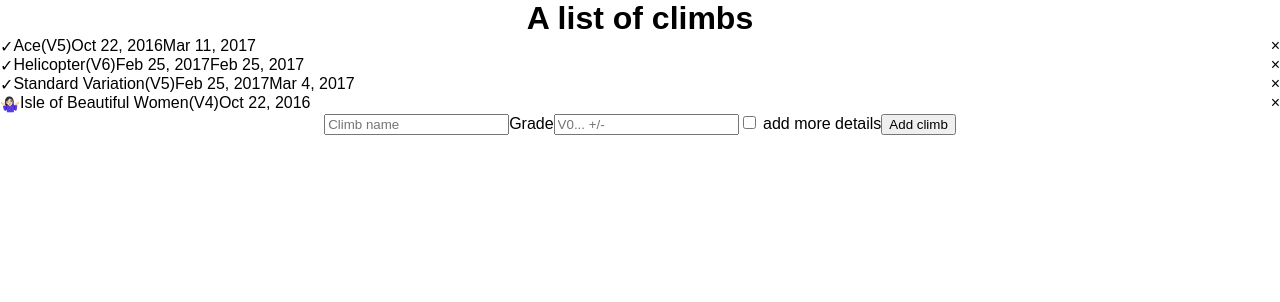
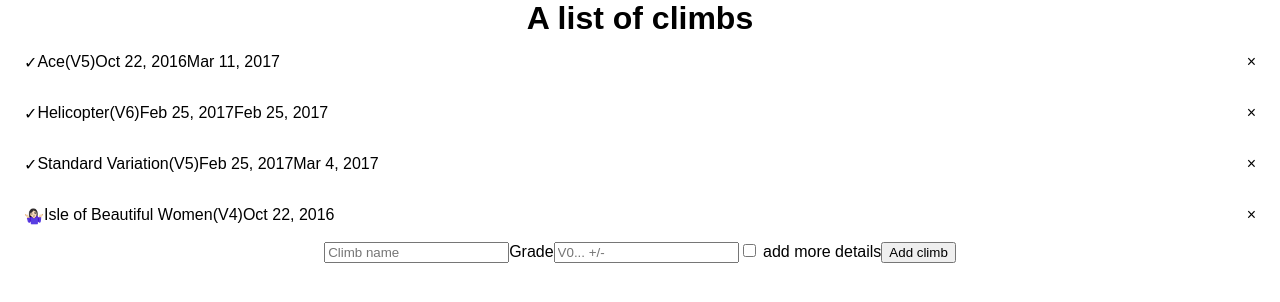
Before and after one commit to elycheea/ticklist, a React (Create React App) app: page / in a window 1280 px wide. Shown: the top 302 px of the page. Built offline with nearby package versions, Linux system fonts and the light colour scheme; the HTML template or start-up script is replaced by a standard one.

Commit message:
Add node-sass and ignore CSS component files.

```diff
--- a/src/components/ClimbItem/ClimbItem.css
+++ b/src/components/ClimbItem/ClimbItem.scss
@@ -1,5 +1,6 @@
 .climb-row {
   display: flex;
+  padding: 1em 1.5em;
 }
 
 .action--remove {
```
Also changed, not shown: package.json (+12 -0 lines), 1 other file (tests, documents, lock files or other folders).
